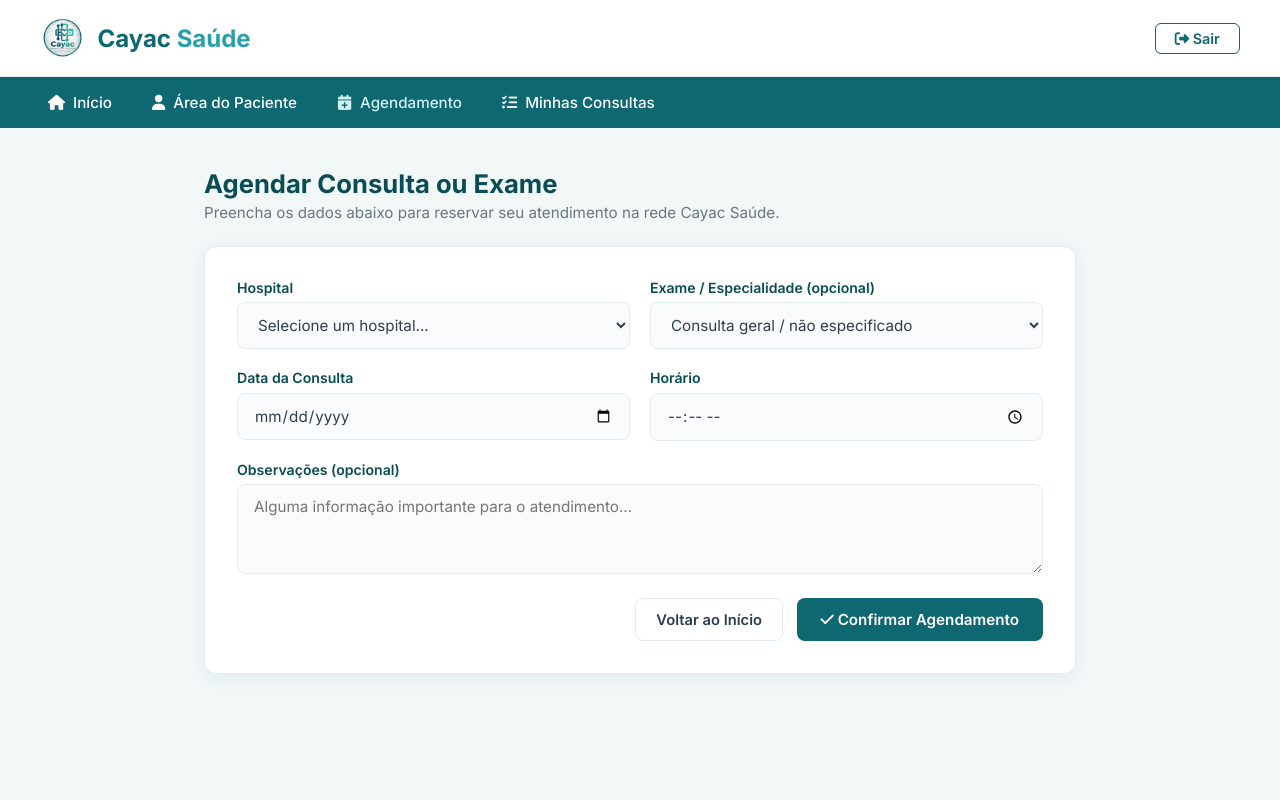
After one commit to CayacTCC/ProjetoSaude, a Django app: template templates/agendamento.html in a window 1280 px wide. The commit adds this page. Run offline with Django 5.2, Linux system fonts and the light colour scheme; the template is opened without the code that fills it, so the values that code supplies are empty.

Commit message:
Criação de branch temporária para realização da apresentação do TCC para a gestão

```diff
--- /dev/null
+++ b/static/staticCSS/agendamento.css
@@ -0,0 +1,112 @@
+.agendamento-wrapper {
+    max-width: 920px;
+    width: 100%;
+    margin: 2.5rem auto;
+    padding: 0 1.5rem;
+    flex: 1;
+}
+
+.agendamento-form select,
+.agendamento-form input[type="date"],
+.agendamento-form input[type="time"],
+.agendamento-form textarea {
+    padding: 0.75rem 1rem;
+    border: 1px solid var(--border-color);
+    border-radius: 8px;
+    font-size: 0.95rem;
+    outline: none;
+    transition: border-color 0.2s, box-shadow 0.2s;
+    background-color: #fafbfc;
+    color: var(--text-color);
+    font-family: 'Inter', system-ui, -apple-system, sans-serif;
+}
+
+.agendamento-form select:focus,
+.agendamento-form input[type="date"]:focus,
+.agendamento-form input[type="time"]:focus,
+.agendamento-form textarea:focus {
+    border-color: var(--primary-light);
+    background-color: #ffffff;
+    box-shadow: 0 0 0 3px rgba(40, 160, 172, 0.12);
+}
+
+.agendamento-form textarea {
+    resize: vertical;
+    min-height: 90px;
+}
+
+.input-readonly {
+    background-color: var(--bg-color) !important;
+    color: var(--primary-dark) !important;
+    font-weight: 600;
+}
+
+.agendamento-acoes {
+    gap: 0.85rem;
+    align-items: center;
+}
+
+.btn-secundario {
+    text-decoration: none;
+    color: var(--text-color);
+    background-color: #ffffff;
+    border: 1px solid var(--border-color);
+    padding: 0.72rem 1.25rem;
+    border-radius: 8px;
+    font-weight: 600;
+    font-size: 0.92rem;
+    transition: all 0.2s;
+}
+
+.btn-secundario:hover {
+    background-color: var(--bg-color);
+    color: var(--primary-dark);
+}
+
+.mensagens-box {
+    margin-bottom: 1.25rem;
+    display: flex;
+    flex-direction: column;
+    gap: 0.5rem;
+}
+
+.alerta {
+    padding: 0.85rem 1.1rem;
+    border-radius: 8px;
+    font-size: 0.92rem;
+    font-weight: 500;
+    border: 1px solid var(--border-color);
+}
+
+.alerta-success {
+    background-color: #e6f6f7;
+    color: var(--primary-dark);
+    border-color: var(--primary-light);
+}
+
+.alerta-error {
+    background-color: #fdecec;
+    color: #8b1e1e;
+    border-color: #f3b7b7;
+}
+
+@media (max-width: 700px) {
+    .agendamento-acoes {
+        flex-direction: column-reverse;
+        align-items: stretch;
+    }
+
+    .btn-secundario,
+    .btn-acao {
+        text-align: center;
+    }
+}
+
+.agendamento-form,
+.agendamento-form select,
+.agendamento-form input,
+.agendamento-form textarea {
+    box-sizing: border-box;
+    width: 100%;
+    max-width: 100%;
+}
--- a/static/staticCSS/menu2.css
+++ b/static/staticCSS/menu2.css
@@ -511,3 +476,10 @@ body {
     font-size: 0.95rem;
     line-height: 1.5;
 }
+
+.form-grid > *,
+.form-group,
+.card-form-container,
+.agendamento-wrapper {
+    min-width: 0;
+}
--- /dev/null
+++ b/templates/agendamento.html
@@ -0,0 +1,108 @@
+{% load static %}
+<!DOCTYPE html>
+<html lang="pt-BR">
+<head>
+    <meta charset="UTF-8">
+    <meta name="viewport" content="width=device-width, initial-scale=1.0">
+    <title>Novo Agendamento - Cayac Saúde</title>
+    <link rel="stylesheet" href="{% static 'staticCSS/menu2.css' %}">
+    <link rel="stylesheet" href="{% static 'staticCSS/agendamento.css' %}">
+
+    <link rel="preconnect" href="https://fonts.googleapis.com">
+    <link rel="preconnect" href="https://fonts.gstatic.com" crossorigin>
+    <link href="https://fonts.googleapis.com/css2?family=Inter:wght@300;400;500;600;700&display=swap" rel="stylesheet">
+    <link rel="stylesheet" href="https://cdnjs.cloudflare.com/ajax/libs/font-awesome/6.4.0/css/all.min.css">
+</head>
+<body>
+
+    <!-- Header -->
+    <header class="header">
+        <div class="logo-container">
+            <img src="{% static 'imagens/Logo_CAYAC.png' %}" alt="Logo Cayac Saúde" class="logo-img">
+            <span class="logo-text">Cayac <span>Saúde</span></span>
+        </div>
+        <div class="user-action-buttons">
+            <a href="{% url 'pagina_login' %}" class="btn btn-outline"><i class="fas fa-sign-out-alt"></i> Sair</a>
+        </div>
+    </header>
+
+    <!-- Navigation -->
+    <nav class="main-nav">
+        <ul class="nav-links">
+            <li><a href="{% url 'home_privada' %}"><i class="fas fa-home"></i> Início</a></li>
+            <li><a href="{% url 'perfil_usuario' %}"><i class="fas fa-user"></i> Área do Paciente</a></li>
+            <li><a href="{% url 'criar_agendamento_sem_hospital' %}" class="active"><i class="fas fa-calendar-plus"></i> Agendamento</a></li>
+            <li><a href="{% url 'minhas_consultas' %}"><i class="fas fa-list-check"></i> Minhas Consultas</a></li>
+        </ul>
+    </nav>
+
+    <main class="agendamento-wrapper">
+        <div class="page-header">
+            <h2>Agendar Consulta ou Exame</h2>
+            <p>Preencha os dados abaixo para reservar seu atendimento na rede Cayac Saúde.</p>
+        </div>
+
+        {% if messages %}
+            <div class="mensagens-box">
+                {% for message in messages %}
+                    <div class="alerta alerta-{{ message.tags }}">{{ message }}</div>
+                {% endfor %}
+            </div>
+        {% endif %}
+
+        <div class="card-form-container">
+            <form method="post" class="agendamento-form">
+                {% csrf_token %}
+
+                <div class="form-grid">
+                    <div class="form-group">
+                        <label for="hospital_id">Hospital</label>
+                        {% if hospital %}
+                            <input type="text" value="{{ hospital.nome }}" readonly class="input-readonly">
+                            <input type="hidden" name="hospital_id" value="{{ hospital.id }}">
+                        {% else %}
+                            <select name="hospital_id" id="hospital_id" required>
+                                <option value="">Selecione um hospital...</option>
+                                {% for h in hospitais %}
+                                    <option value="{{ h.id }}">{{ h.nome }}</option>
+                                {% endfor %}
+                            </select>
+                        {% endif %}
+                    </div>
+
+                    <div class="form-group">
+                        <label for="exame_id">Exame / Especialidade (opcional)</label>
+                        <select name="exame_id" id="exame_id">
+                            <option value="">Consulta geral / não especificado</option>
+                            {% for ex in exames %}
+                                <option value="{{ ex.id }}">{{ ex }}</option>
+                            {% endfor %}
+                        </select>
+                    </div>
+
+                    <div class="form-group">
+                        <label for="data">Data da Consulta</label>
+                        <input type="date" name="data" id="data" required>
+                    </div>
+
+                    <div class="form-group">
+                        <label for="horario">Horário</label>
+                        <input type="time" name="horario" id="horario" required>
+                    </div>
+
+                    <div class="form-group full-width">
+                        <label for="observacoes">Observações (opcional)</label>
+                        <textarea name="observacoes" id="observacoes" rows="3" placeholder="Alguma informação importante para o atendimento..."></textarea>
+                    </div>
+                </div>
+
+                <div class="form-actions agendamento-acoes">
+                    <a href="{% url 'home_privada' %}" class="btn-secundario">Voltar ao Início</a>
+                    <button type="submit" class="btn-acao"><i class="fas fa-check"></i> Confirmar Agendamento</button>
+                </div>
+            </form>
+        </div>
+    </main>
+
+</body>
+</html>
```
Also changed, not shown: other parts of static/staticCSS/menu2.css (+0 -35 lines), agendamentos/views.py (+13 -3 lines), static/staticCSS/consultas.css (added, +148 -0 lines), templates/consultas.html (added, +118 -0 lines), templates/menu2.html (+5 -14 lines), templates/pagina_usuario.html (+4 -12 lines).
